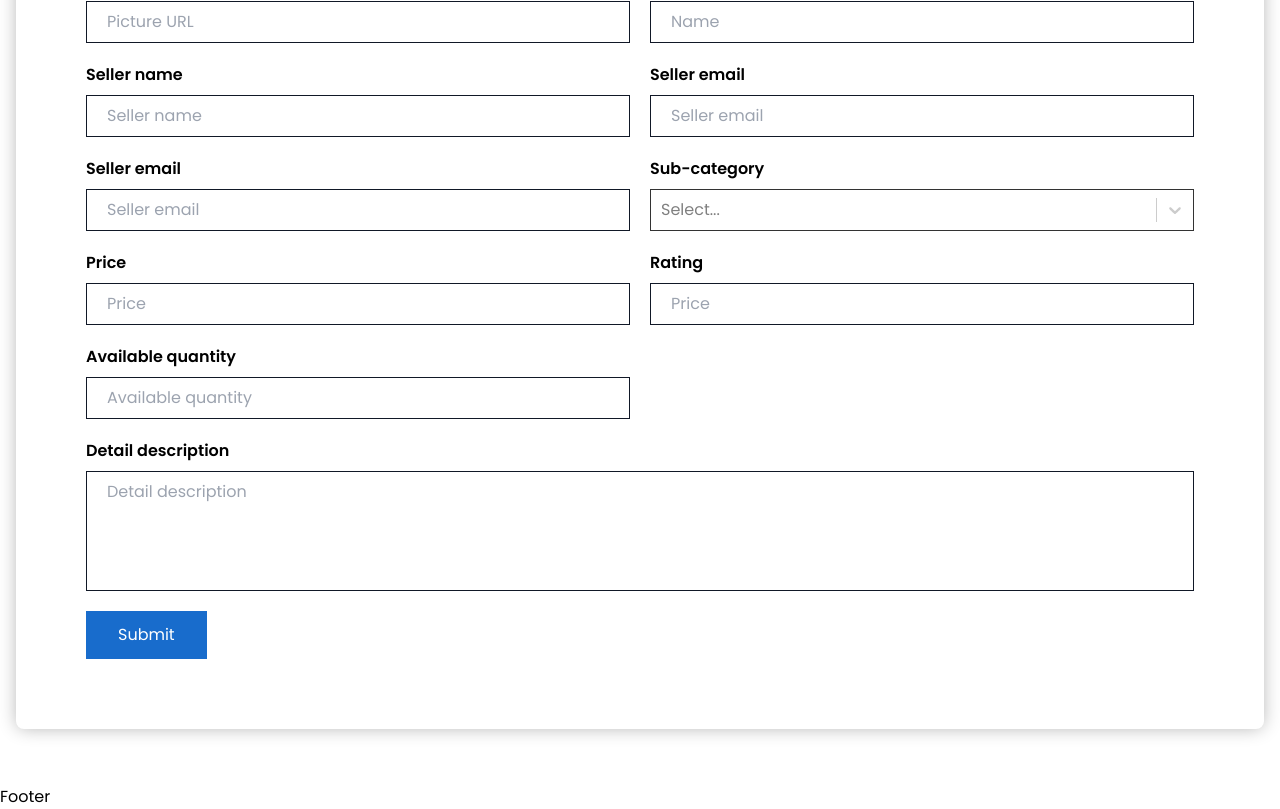
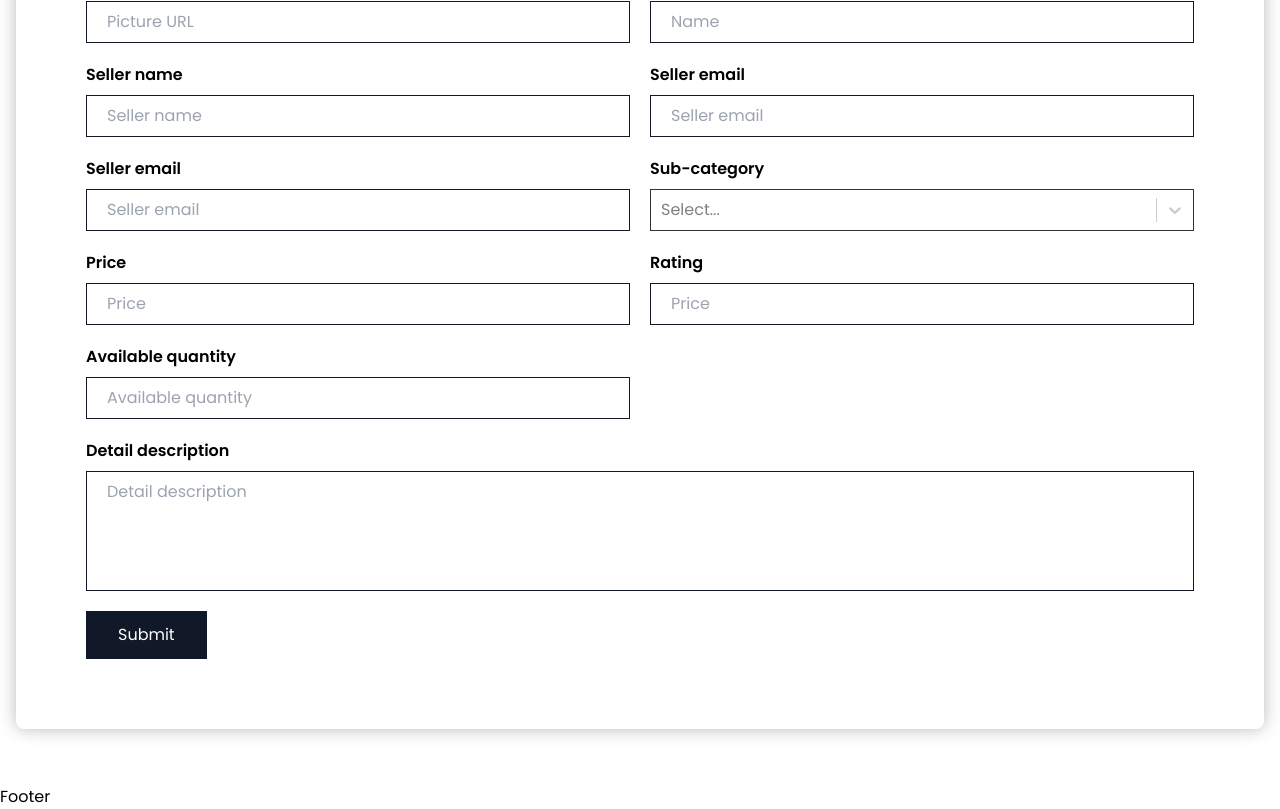
Before and after one commit to babunewgit1/fancy_toy_client_side, a React (Vite) app: page /addtoy in a window 1280 px wide. Shown: the part 637-1446 px from the top of the page. Built offline with nearby package versions, Linux system fonts and the light colour scheme; no server answers.

Commit message:
profile pic added

```diff
--- a/src/index.css
+++ b/src/index.css
@@ -166,7 +166,7 @@ body {
 .submitButton button:after {
   content: "";
   display: block;
-  width: 100%;
+  width: 0%;
   height: 100%;
   position: absolute;
   left: 0;
@@ -177,3 +177,7 @@ body {
   -webkit-transition: all 0.3s;
   -moz-transition: all 0.3s;
 }
+
+.submitButton button:hover:after {
+  width: 100%;
+}
```
